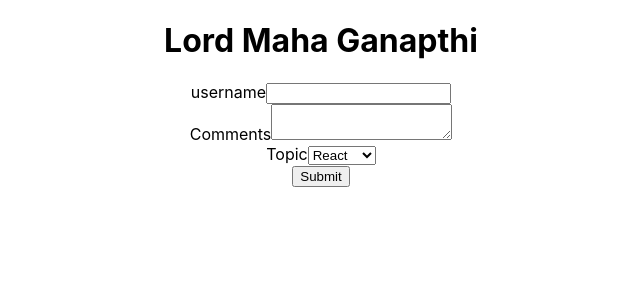
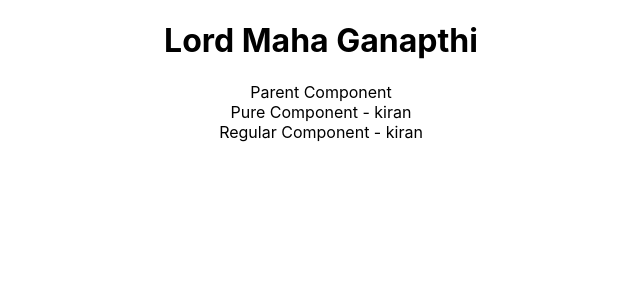
Before and after one commit to kiran226/demow, a React (Create React App) app: page / in a window 1280 px wide. Shown: the top 300 px of the page, without its empty margins (319-959 px from the left). Built offline with nearby package versions, Linux system fonts and the light colour scheme.

Commit message:
pure component

```diff
--- a/src/App.js
+++ b/src/App.js
@@ -1,6 +1,7 @@
 
 import './App.css';
-import Form from './components/Form';
+import ParentComp from './components/ParentComp';
+// import Form from './components/Form';
 // import InlineStyle from './components/InlineStyle';
 // import Stylesheet from './components/Stylesheet';
 // import PersonList from './components/PersonList';
@@ -22,7 +23,8 @@
      {/* <PersonList /> */}
      {/* <Stylesheet primary={true}/> */}
      {/* <InlineStyle/> */}
-     <Form />
+     {/* <Form /> */}
+     <ParentComp />
 
     </div>
   );
--- /dev/null
+++ b/src/components/ParentComp.js
@@ -0,0 +1,34 @@
+import React, { Component } from 'react'
+import PureComp from './PureComp'
+import RegComp from './RegComp'
+
+class ParentComp extends Component {
+    constructor(props) {
+        super(props)
+
+        this.state = {
+             name : 'Kiran'
+        }
+    }
+
+    componentDidMount(){
+        setInterval(()=>{
+            this.setState({
+                name:'kiran'
+            })
+        },2000)
+    }
+
+    render() {
+        console.log('*************Parent Component**************8');
+        return (
+            <div>
+                Parent Component
+                <PureComp name={this.state.name} />
+                <RegComp name={this.state.name} />
+            </div>
+        )
+    }
+}
+
+export default ParentComp
--- /dev/null
+++ b/src/components/PureComp.js
@@ -0,0 +1,14 @@
+import React, { PureComponent } from 'react'
+
+class PureComp extends PureComponent {
+    render() {
+        console.log('Pure Component');
+        return (
+            <div>
+                Pure Component - {this.props.name}
+            </div>
+        )
+    }
+}
+
+export default PureComp
--- /dev/null
+++ b/src/components/RegComp.js
@@ -0,0 +1,14 @@
+import React, { Component } from 'react'
+
+class RegComp extends Component {
+    render() {
+        console.log('Regular Component');
+        return (
+            <div>
+                Regular Component - {this.props.name}
+            </div>
+        )
+    }
+}
+
+export default RegComp
```
